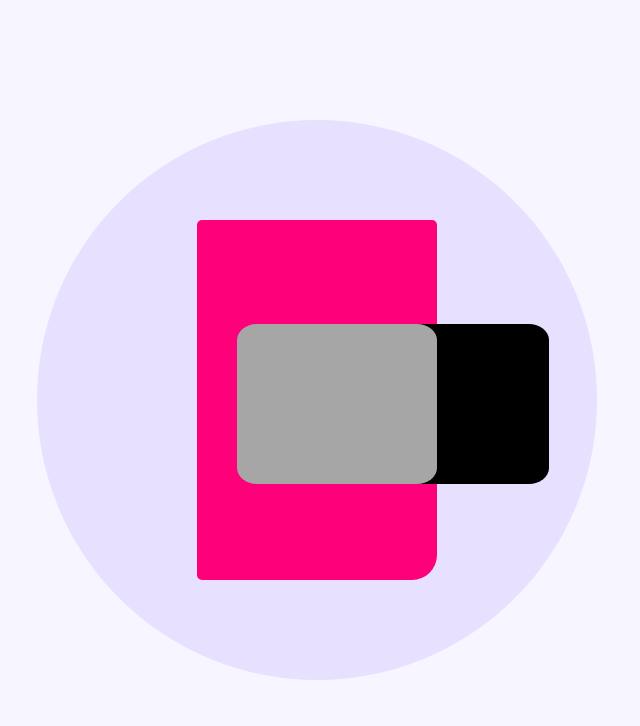
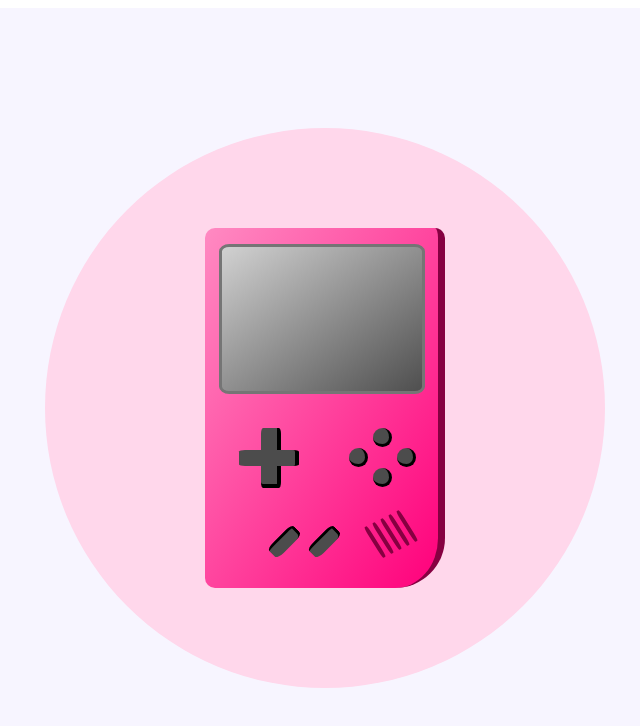
Before and after one commit to kh7722/illustration-two, a plain HTML site: page index.html in a window 1280 px wide. Shown: the whole page, without its empty margins (323-963 px from the left). Drawn offline with Linux system fonts and the light colour scheme.

Commit message:
highlights and shadows

```diff
--- a/index.html
+++ b/index.html
@@ -17,9 +17,31 @@
 
     <div class="console">
 <div class="screen">
+</div>
+<div class="controls">
+<div class="arrow-key-one">
 
 </div>
+<div class="arrow-key-two">
 
+</div>
+<div class="circle-button-one"></div>
+<div class="circle-button-two"></div>
+<div class="circle-button-three"></div>
+<div class="circle-button-four"></div>
+
+
+<div class="bottom-button-one"></div>
+<div class="bottom-button-two"></div>
+
+<div class="console-line-one"></div>
+<div class="console-line-two"></div>
+<div class="console-line-three"></div>
+<div class="console-line-four"></div>
+<div class="console-line-five"></div>
+</div>
+    </div>
+    </div>
     </div>
 <!--
     <div class="ghost">
--- a/style.css
+++ b/style.css
@@ -1,3 +1,9 @@
+- add more to gameboy
+- work on another css art
+- start another website
+- get gameboy added to portfolio website
+-
+
 * {
   margin: 0;
   padding: 0;
@@ -16,7 +22,7 @@
 .circle {
   width: 70vmin;
   height: 70vmin;
-  background: #e8e0ff;
+  background: #ffd7eb;
   border-radius: 50%;
   display: flex;
   align-items: center;
@@ -28,23 +34,190 @@
   position: relative;
   width: 30vmin;
   height: 45vmin;
-  border-bottom-right-radius: 25px;
+  border-bottom-right-radius: 50px;
   box-sizing: border-box;
-  background-color: #ff007b;
-  border-top-right-radius: 5px;
-  border-top-left-radius: 5px;
-  border-bottom-left-radius: 5px;
+  background-image: linear-gradient(to bottom right, #ff8ac2, #ff007b);
+  border-top-right-radius: 10px;
+  border-top-left-radius: 10px;
+  border-bottom-left-radius: 10px;
+  border-right: 7px solid #860041;
 }
 
 .screen {
   position: absolute;
   width: 25vmin;
-  height: 20vmin;
-  background: #a6a6a6;
+  height: 18vmin;
+  background-image: linear-gradient(to bottom right, #d1d1d1, #4f4f4f);
+  border-radius: 5%;
+  top: 2vmin;
+  left: 1.75vmin;
+  border: 3px solid #757575;
+}
+
+.arrow-key-one {
+  position: absolute;
+  width: 2vmin;
+  height: 7vmin;
+  background-color: #4c4c4c;
   border-radius: 10%;
-  top: 13vmin;
-  left: 5vmin;
-  box-shadow: 14vmin 0;
+  top: 25vmin;
+  left: 7vmin;
+  border-bottom: 4px solid #000;
+  border-right: 4px solid #000;
+}
+
+.arrow-key-two {
+  position: absolute;
+  width: 2vmin;
+  height: 7vmin;
+  background-color: #4c4c4c;
+  border-radius: 10%;
+  top: 25vmin;
+  left: 7vmin;
+  transform: rotate(-90deg);
+  border-bottom: 4px solid #000;
+}
+
+.circle-button-one {
+  position: absolute;
+  width: 2vmin;
+  height: 2vmin;
+  background-color: #4c4c4c;
+  border-radius: 50%;
+  top: 25vmin;
+  left: 21vmin;
+  border-bottom: 3px solid #000;
+  border-right: 3px solid #000;
+}
+
+.circle-button-two {
+  position: absolute;
+  width: 2vmin;
+  height: 2vmin;
+  background-color: #4c4c4c;
+  border-radius: 50%;
+  top: 27.5vmin;
+  left: 24vmin;
+  border-bottom: 3px solid #000;
+  border-right: 3px solid #000;
+}
+
+.circle-button-three {
+  position: absolute;
+  width: 2vmin;
+  height: 2vmin;
+  background-color: #4c4c4c;
+  border-radius: 50%;
+  top: 30vmin;
+  left: 21vmin;
+  border-bottom: 3px solid #000;
+  border-right: 3px solid #000;
+}
+
+
+.circle-button-four {
+  position: absolute;
+  width: 2vmin;
+  height: 2vmin;
+  background-color: #4c4c4c;
+  border-radius: 50%;
+  top: 27.5vmin;
+  left: 18vmin;
+  border-bottom: 3px solid #000;
+  border-right: 3px solid #000;
+}
+
+.bottom-button-one {
+  position: absolute;
+  width: 1.5vmin;
+  height: 4vmin;
+  background-color: #4c4c4c;
+  border-radius: 25%;
+  top: 37vmin;
+  left: 9vmin;
+  transform: rotate(45deg);
+  border-top: 3px solid #000;
+  border-left: 3px solid #000;
+}
+
+.bottom-button-two {
+  position: absolute;
+  width: 1.5vmin;
+  height: 4vmin;
+  background-color: #4c4c4c;
+  border-radius: 25%;
+  top: 37vmin;
+  left: 14vmin;
+  transform: rotate(45deg);
+  border-top: 3px solid #000;
+  border-left: 3px solid #000;
+}
+
+@media (max-width:767px) {
+  .console {
+    border-bottom-right-radius: 45px;
+  }
+}
+
+@media (max-width:480px) {
+  .console {
+    border-bottom-right-radius: 40px;
+  }
+}
+
+.console-line-one {
+  position: absolute;
+  width: .5vmin;
+  height: 4.5vmin;
+  background-color: #860041;
+  border-radius: 25%;
+  top: 37vmin;
+  left: 21vmin;
+  transform: rotate(-32deg);
+}
+
+.console-line-two {
+  position: absolute;
+  width: .5vmin;
+  height: 4.5vmin;
+  background-color: #860041;
+  border-radius: 25%;
+  top: 36.5vmin;
+  left: 22vmin;
+  transform: rotate(-32deg);
+}
+
+.console-line-three {
+  position: absolute;
+  width: .5vmin;
+  height: 4.5vmin;
+  background-color: #860041;
+  border-radius: 25%;
+  top: 36vmin;
+  left: 23vmin;
+  transform: rotate(-32deg);
+}
+
+.console-line-four {
+  position: absolute;
+  width: .5vmin;
+  height: 4.5vmin;
+  background-color: #860041;
+  border-radius: 25%;
+  top: 35.5vmin;
+  left: 24vmin;
+  transform: rotate(-32deg);
+}
+
+.console-line-five {
+  position: absolute;
+  width: .5vmin;
+  height: 4.5vmin;
+  background-color: #860041;
+  border-radius: 25%;
+  top: 35vmin;
+  left: 25vmin;
+  transform: rotate(-32deg);
 }
 
 
```
